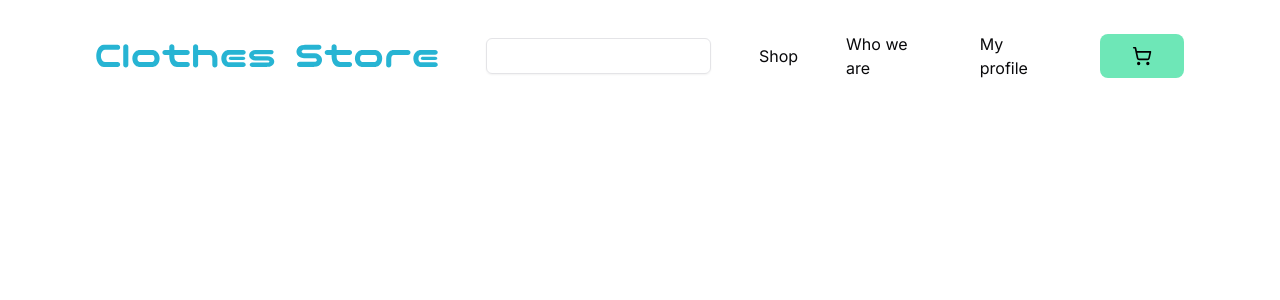
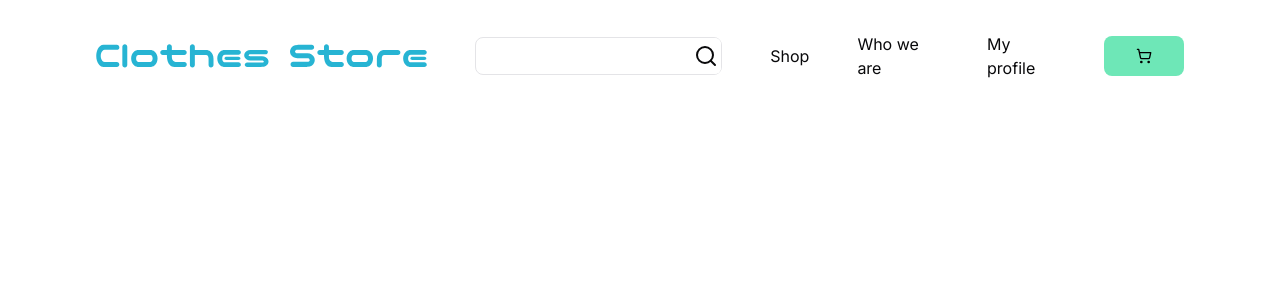
Before and after one commit to nalbertysales/clothes-store-with-nextjs, a Next.js app: page / in a window 1280 px wide. Shown: the top 300 px of the page. Built offline with nearby package versions, Linux system fonts and the light colour scheme.

Commit message:
feat: add Search bar to Header

```diff
--- a/src/app/components/Header.tsx
+++ b/src/app/components/Header.tsx
@@ -1,3 +1,5 @@
+import { Search } from "lucide-react";
+import { Button } from "./ui/button";
 import { Input } from "./ui/input";
 
 const Header = () => {
@@ -9,8 +11,16 @@ const Header = () => {
         </div>
 
         <ul className="flex gap-12 items-center">
-          <li>
-            <Input className="" />
+          <li className="flex border rounded-lg">
+            <Input className="border-none shadow-none focus-visible:border-none focus-visible:ring-0" />
+
+            <Button
+              className="border-none shadow-none"
+              variant="outline"
+              size="icon"
+            >
+              <Search />
+            </Button>
           </li>
 
           <li>Shop</li>
```
